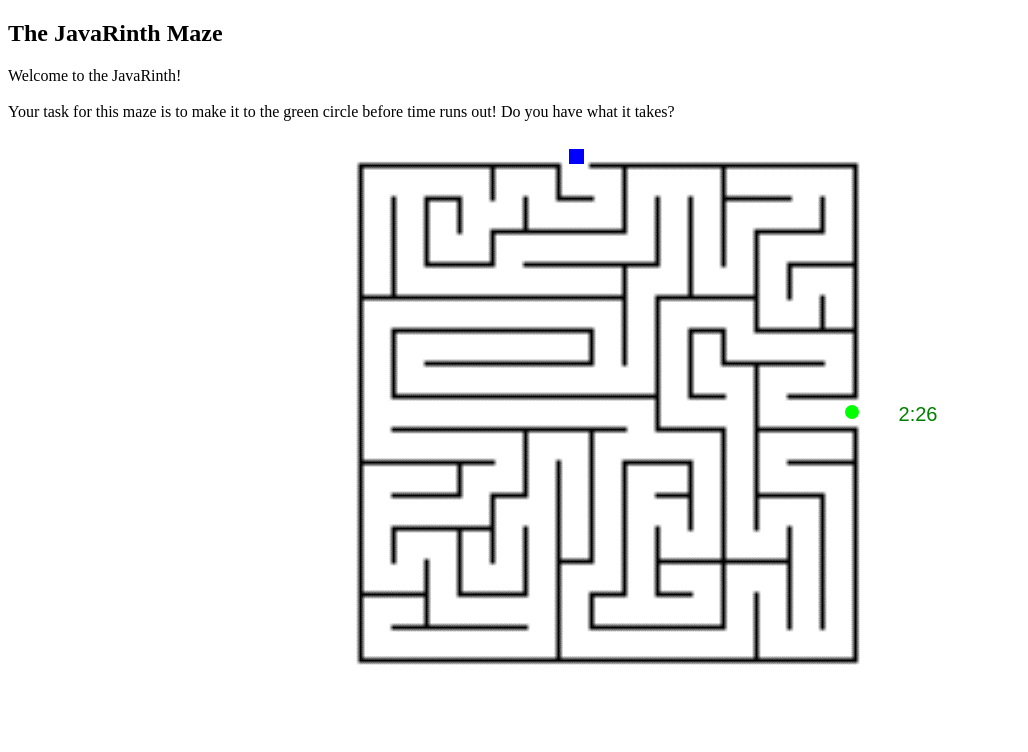
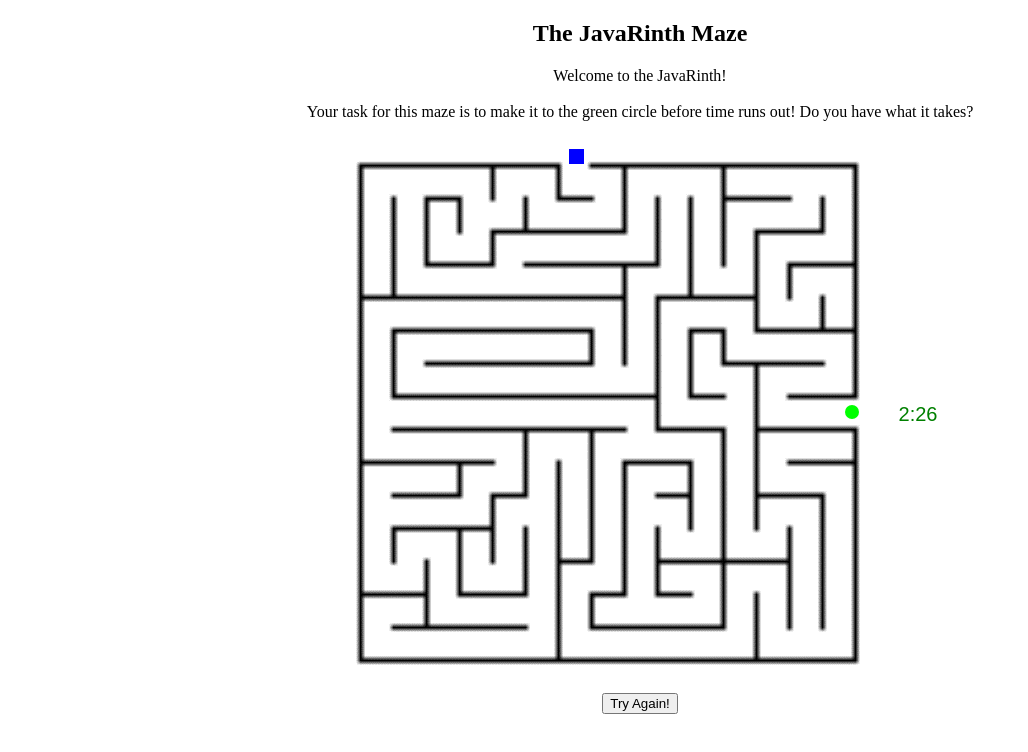
Before and after one commit to Kindaust1123/final-project-javarinth-ajk, a plain HTML site: page index.html in a window 1280 px wide. Shown: the whole page, without its empty margins (0-1028 px from the left). Drawn offline with Linux system fonts and the light colour scheme.

Commit message:
added timer

```diff
--- a/index.html
+++ b/index.html
@@ -3,6 +3,18 @@
 <head>
     <title>The JavaRinth</title>
 </head>
+<style> canvas {
+    display: block;
+    margin-left: auto;
+    margin-right: auto;
+} button {
+    display: block;
+    margin-left: auto;
+    margin-right: auto;
+}
+h2 {text-align: center ;}
+p {text-align: center;}
+</style>
 <body>
     <h2>The JavaRinth Maze</h2>
     <p>
@@ -12,11 +24,6 @@
     </p>
     <canvas width="616" height="556" id="mazecanvas">Can't load the maze game, because your browser doesn't support HTML5.</canvas>
     <noscript>JavaScript is not enabled. To play the game, you should enable it.</noscript>
-    <style> canvas {
-        display: block;
-        margin-left: auto;
-        margin-right: auto;
-    }</style>
     <script>
 
 
@@ -165,5 +172,7 @@
         window.addEventListener('keydown', moveRect, true);
         createTimer(150);  // 2 and a half minute timer //
     </script>
+
+    <button onclick="window.location.href=window.location.href">Try Again!</button>
 </body>
 </html>
```
